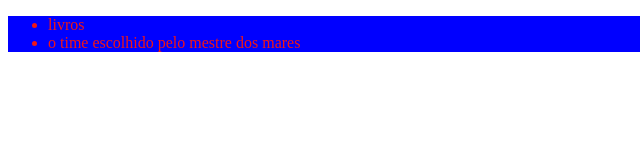
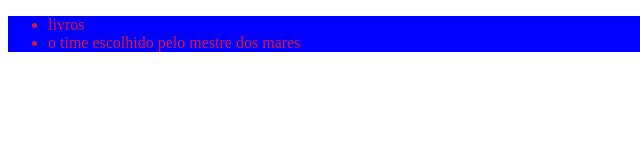
Before and after one commit to morenah1102/siteteste, a plain HTML site: page index.html in a window 1280 px wide. Shown: the full height of the page, 0-640 px from the left. Drawn offline with Linux system fonts and the light colour scheme.

Commit message:
crimson vermelho

```diff
--- a/style.css
+++ b/style.css
@@ -1,4 +1,4 @@
 header{
     background-color: blue;
-    color: rgb(241, 22, 22);
+    color: crimson;
 }
```
